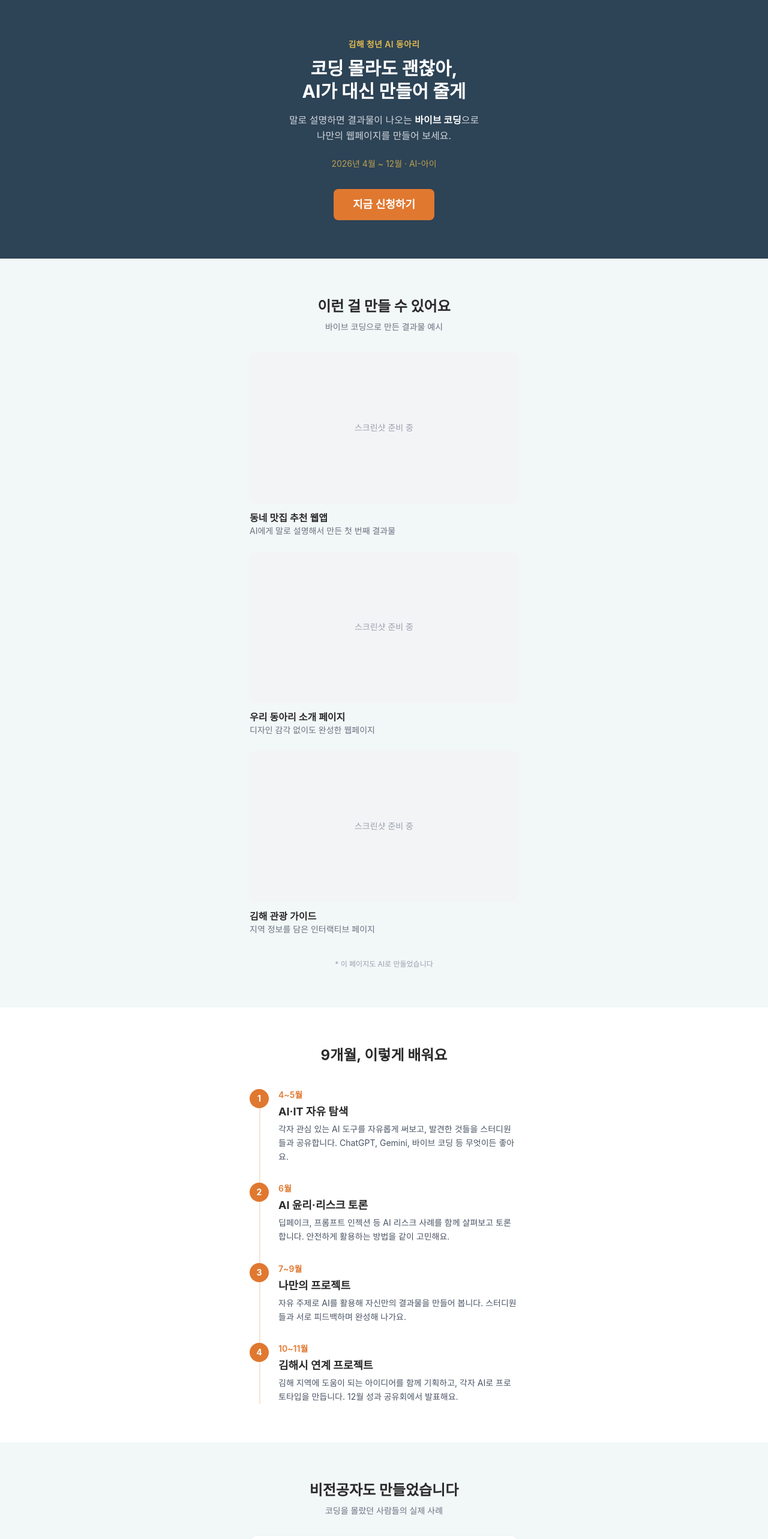
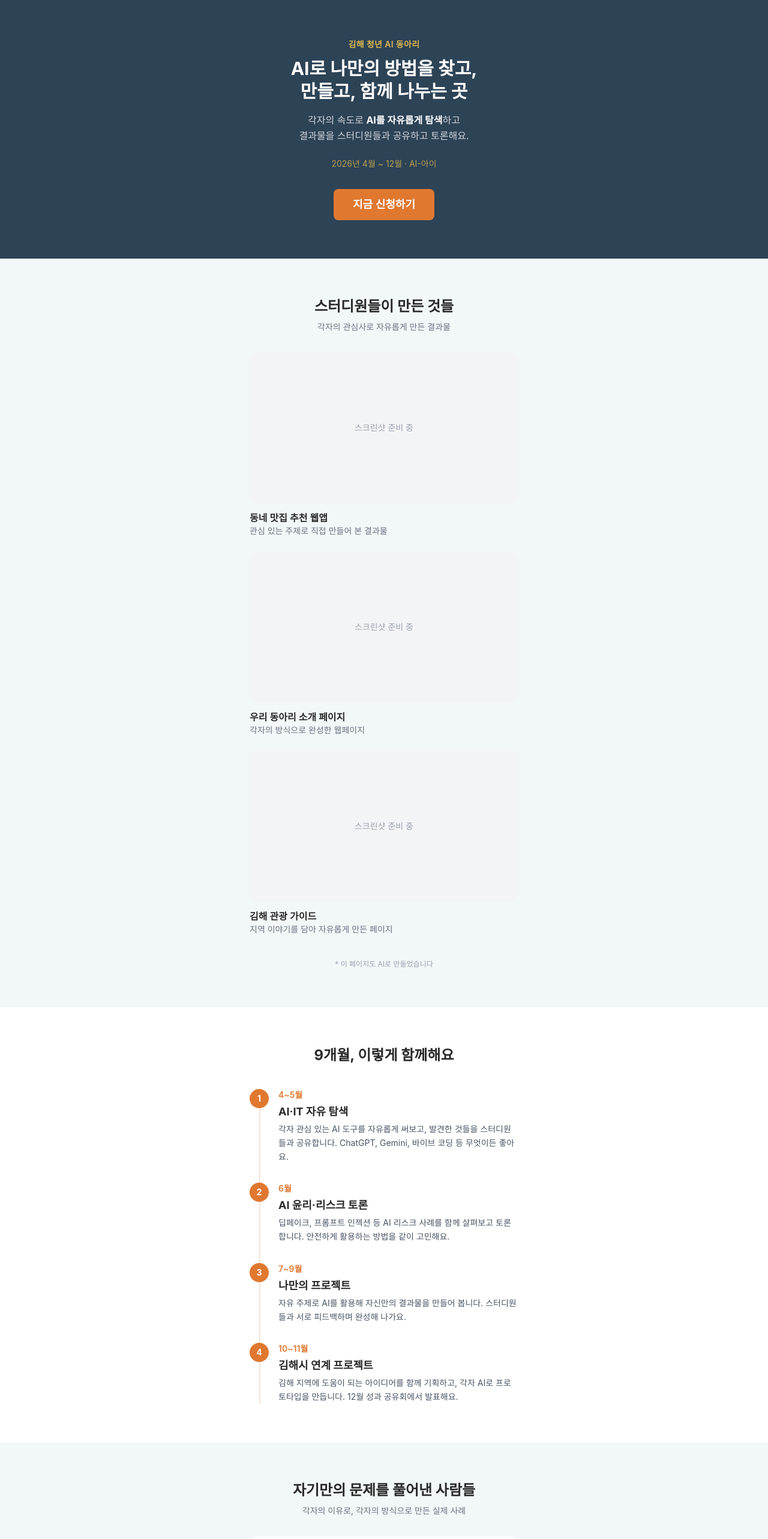
Before and after one commit to iamodh/landing-page, a React (Vite) app: page / in a window 1280 px wide. Shown: the top 2565 px of the page at 60% size. Built offline with nearby package versions, Linux system fonts and the light colour scheme.

Commit message:
style: 섹션 카피 톤 변경 — 자율 탐색/공유/토론 메시지로 통일
히어로, 쇼케이스, 사례, 커리큘럼, CTA 섹션의
헤드라인과 설명 텍스트를 커뮤니티 톤으로 수정

Co-Authored-By: Claude Opus 4.6 <noreply@anthropic.com>

```diff
--- a/src/components/sections/CasesSection.tsx
+++ b/src/components/sections/CasesSection.tsx
@@ -6,10 +6,10 @@ export default function CasesSection() {
     <section id="cases" className="px-6 py-16">
       <div className="max-w-md mx-auto">
         <h2 className="text-2xl font-bold text-center">
-          비전공자도 만들었습니다
+          자기만의 문제를 풀어낸 사람들
         </h2>
         <p className="text-gray-500 text-center mt-2 text-sm">
-          코딩을 몰랐던 사람들의 실제 사례
+          각자의 이유로, 각자의 방식으로 만든 실제 사례
         </p>
         <div className="mt-8 space-y-5">
           {cases.map((item) => (
--- a/src/components/sections/CtaSection.tsx
+++ b/src/components/sections/CtaSection.tsx
@@ -6,11 +6,11 @@ export default function CtaSection() {
   return (
     <section id="apply" className="px-6 py-16 bg-brand-navy text-white">
       <div className="max-w-md mx-auto text-center">
-        <h2 className="text-2xl font-bold">함께 만들어 볼까요?</h2>
+        <h2 className="text-2xl font-bold">같이 탐색하고, 나눠볼까요?</h2>
         <p className="text-gray-300 mt-3 leading-relaxed">
-          코딩 경험이 없어도 괜찮습니다.
+          자유롭게 AI를 활용해 보고,
           <br />
-          AI와 함께라면 누구나 만들 수 있어요.
+          서로의 경험을 나누는 스터디입니다.
         </p>
         <div className="mt-8">
           <Button href={APPLY_URL}>지금 신청하기</Button>
--- a/src/components/sections/CurriculumSection.tsx
+++ b/src/components/sections/CurriculumSection.tsx
@@ -5,7 +5,7 @@ export default function CurriculumSection() {
     <section id="curriculum" className="px-6 py-16 bg-white">
       <div className="max-w-md mx-auto">
         <h2 className="text-2xl font-bold text-center">
-          9개월, 이렇게 배워요
+          9개월, 이렇게 함께해요
         </h2>
         <div className="mt-10 relative">
           {/* 타임라인 세로선 */}
--- a/src/components/sections/HeroSection.tsx
+++ b/src/components/sections/HeroSection.tsx
@@ -10,14 +10,14 @@ export default function HeroSection() {
           김해 청년 AI 동아리
         </p>
         <h1 className="text-3xl font-bold mt-3 leading-tight">
-          코딩 몰라도 괜찮아,
+          AI로 나만의 방법을 찾고,
           <br />
-          AI가 대신 만들어 줄게
+          만들고, 함께 나누는 곳
         </h1>
         <p className="text-gray-300 mt-4 leading-relaxed">
-          말로 설명하면 결과물이 나오는 <strong className="text-white">바이브 코딩</strong>으로
+          각자의 속도로 <strong className="text-white">AI를 자유롭게 탐색</strong>하고
           <br />
-          나만의 웹페이지를 만들어 보세요.
+          결과물을 스터디원들과 공유하고 토론해요.
         </p>
         <p className="text-brand-gold/80 text-sm mt-6">
           2026년 4월 ~ 12월 · AI-아이
--- a/src/components/sections/ShowcaseSection.tsx
+++ b/src/components/sections/ShowcaseSection.tsx
@@ -1,7 +1,7 @@
 const showcases = [
-  { title: "동네 맛집 추천 웹앱", description: "AI에게 말로 설명해서 만든 첫 번째 결과물" },
-  { title: "우리 동아리 소개 페이지", description: "디자인 감각 없이도 완성한 웹페이지" },
-  { title: "김해 관광 가이드", description: "지역 정보를 담은 인터랙티브 페이지" },
+  { title: "동네 맛집 추천 웹앱", description: "관심 있는 주제로 직접 만들어 본 결과물" },
+  { title: "우리 동아리 소개 페이지", description: "각자의 방식으로 완성한 웹페이지" },
+  { title: "김해 관광 가이드", description: "지역 이야기를 담아 자유롭게 만든 페이지" },
 ]
 
 export default function ShowcaseSection() {
@@ -9,10 +9,10 @@ export default function ShowcaseSection() {
     <section id="showcase" className="px-6 py-16">
       <div className="max-w-md mx-auto">
         <h2 className="text-2xl font-bold text-center">
-          이런 걸 만들 수 있어요
+          스터디원들이 만든 것들
         </h2>
         <p className="text-gray-500 text-center mt-2 text-sm">
-          바이브 코딩으로 만든 결과물 예시
+          각자의 관심사로 자유롭게 만든 결과물
         </p>
         <div className="mt-8 space-y-6">
           {showcases.map((item, index) => (
```
